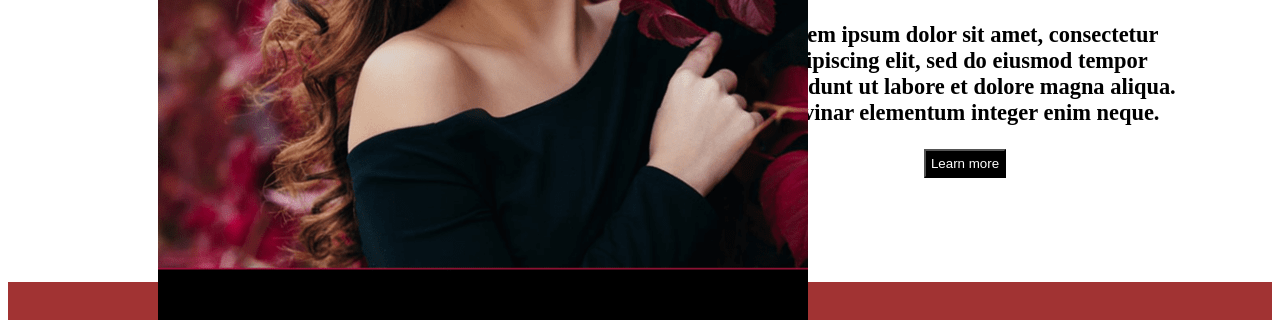
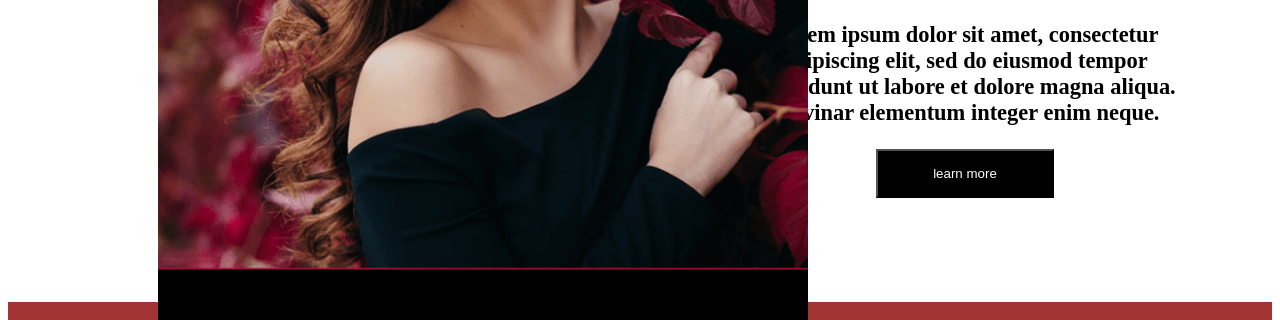
Before and after one commit to Ndambaw3/brief1, a plain HTML site: page index.html in a window 1280 px wide. Shown: the part 480-800 px from the top of the page. Drawn offline with Linux system fonts and the light colour scheme.

Commit message:
mis à jour

```diff
--- a/index.html
+++ b/index.html
@@ -22,7 +22,7 @@
             <br><br><br><br> <br><br><br><br> <h1 style="line-height: 65%;"><br><br><br><br><br>Beauty and Photo</h1>
                 <h2><span1> Artist Agency</span1></h2>
                 <h3>Lorem ipsum dolor sit amet, consectetur <br>adipiscing elit, sed do eiusmod tempor<br>incididunt ut labore et dolore magna aliqua.<br>Pulvinar elementum integer enim neque.</h3>
-         <button><span>Learn more</span></button><br><br><br><br><br>
+         <button><span>learn more</span></button><br><br><br><br><br>
         </div>
 
         <div class="partie2">
--- a/style.css
+++ b/style.css
@@ -31,7 +31,12 @@ span2{
 }
 button{
     background-color: black;
-    padding: 5px;
+    padding-left: 55px;
+    padding-right: 55px;
+    padding-top: 15px;
+    padding-bottom: 15px;
+
+
 
 }
 .droite1{
```
